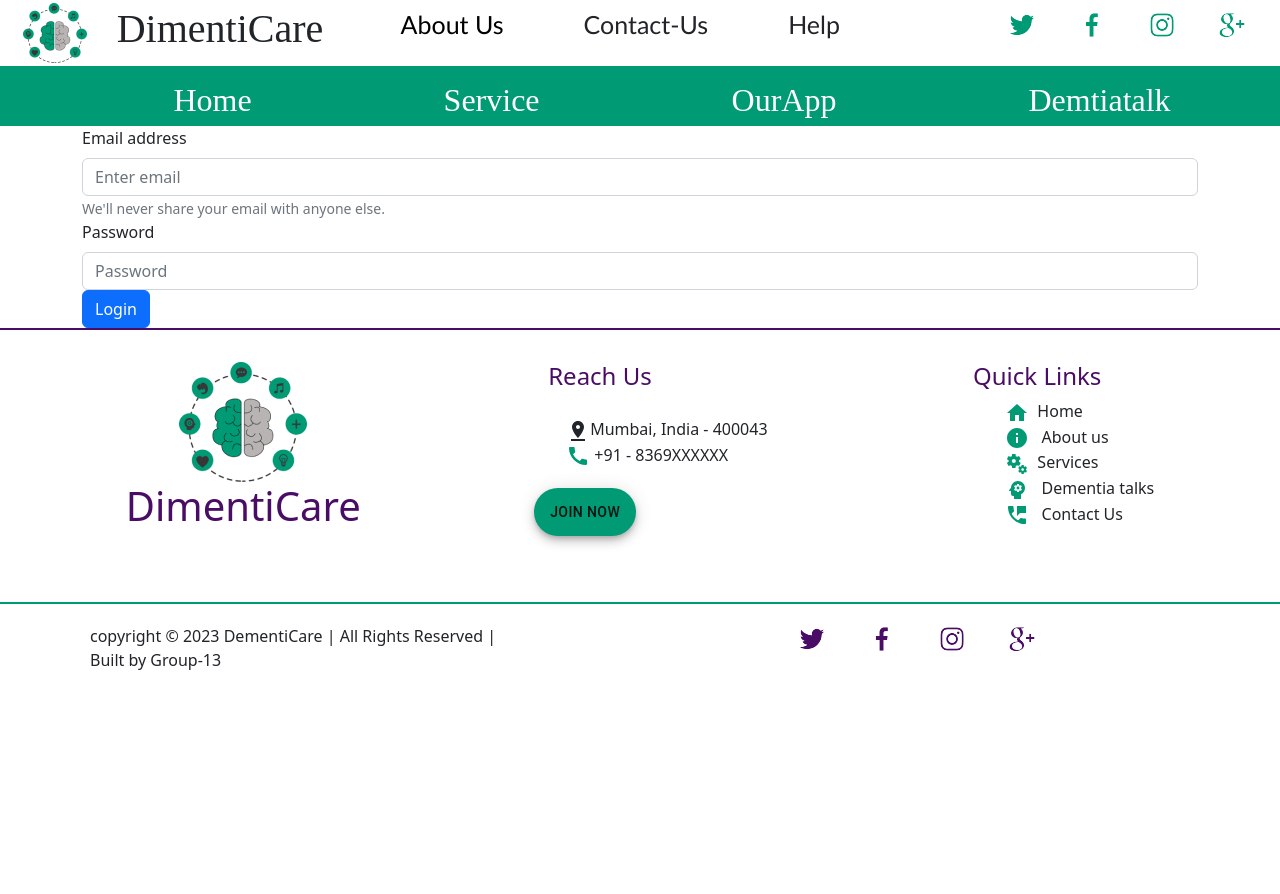
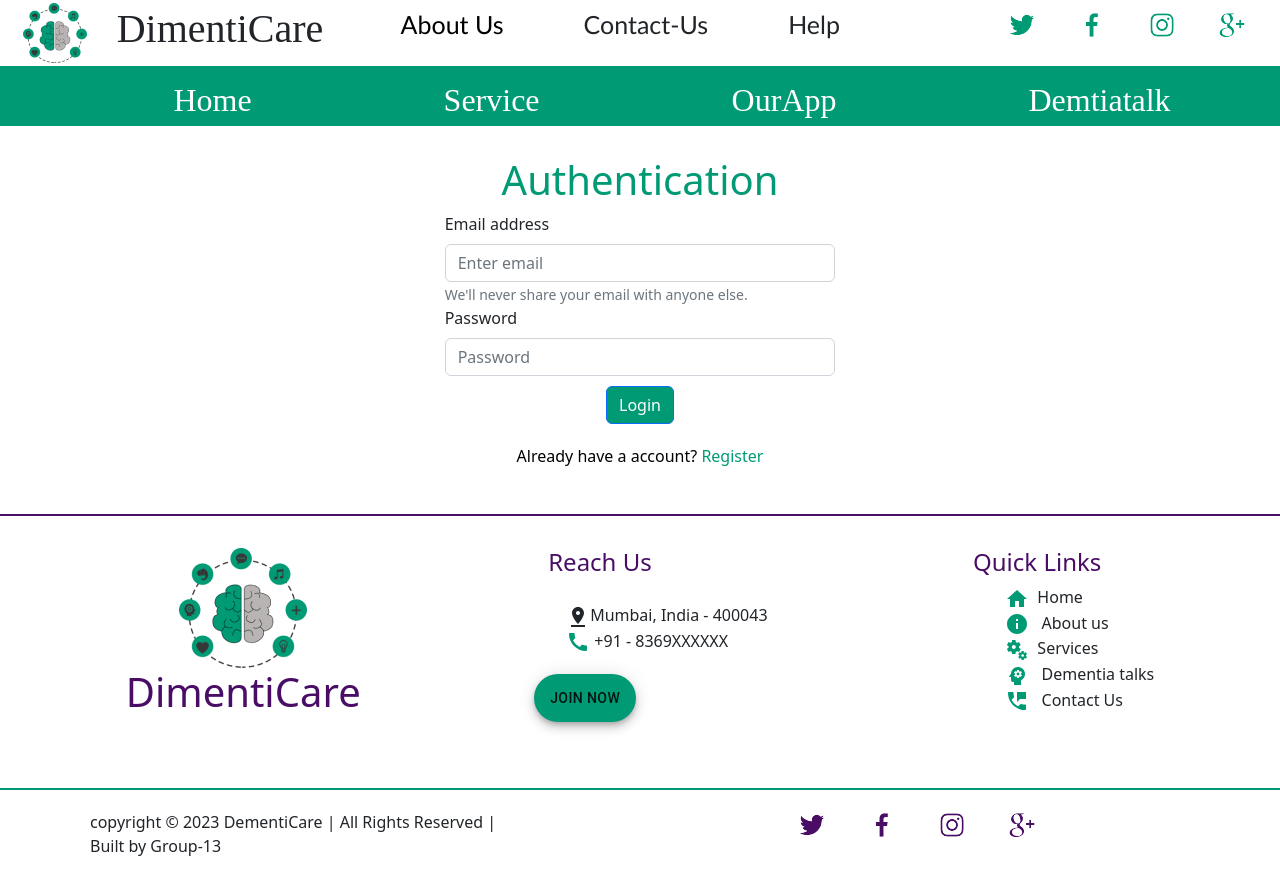
Before and after one commit to Group-ZHAP/DementiaCare-Web-app, a React (Create React App) app: page /Login in a window 1280 px wide. Before the commit the page ends 800 px from the top, so only its background shows below. Built offline with nearby package versions, Linux system fonts and the light colour scheme; the HTML template or start-up script is replaced by a standard one.

Commit message:
loginDesing

```diff
--- a/src/Auth/Login.js
+++ b/src/Auth/Login.js
@@ -1,6 +1,7 @@
 import React, { useState } from "react";
-import { Form, Button, Container } from "react-bootstrap";
+import { Form, Button, Col, Row } from "react-bootstrap";
 import { Alert } from "react-bootstrap";
+import { Link } from "react-router-dom";
 export default function Login() {
   const [email, setEmail] = useState("");
   const [password, setPassword] = useState("");
@@ -28,12 +29,18 @@ export default function Login() {
         }
       })
       .catch((error) => {
-        console.error("Error:", error);
+        // console.error("Error:", error);
       });
   };
 
   return (
-    <Container>
+    <div style={{ padding: "30px" }}>
+      <center>
+        {" "}
+        <h1 style={{ color: "#009A75" }}>Authentication</h1>
+      </center>
+      <Row>
+        <Col md={6} md={{ span: 4, offset: 4 }}>
           <Form onSubmit={handleSubmit}>
             <Form.Group controlId="formBasicEmail">
               <Form.Label>Email address</Form.Label>
@@ -56,16 +63,39 @@ export default function Login() {
                 placeholder="Password"
               />
             </Form.Group>
-        <Button variant="primary" type="submit">
+            <div style={{ padding: "10px", textAlign: "center" }}>
+              <Button style={{ background: "#009A75" }} type="submit">
                 Login
               </Button>
+            </div>
           </Form>
+        </Col>
+      </Row>
       {showAlert && (
         <Alert variant="danger" onClose={() => setShowAlert(false)} dismissible>
           <Alert.Heading>Error</Alert.Heading>
           <p>{alertMessage}</p>
         </Alert>
       )}
-    </Container>
+
+      <p
+        style={{
+          textAlign: "center",
+          paddingTop: "10px",
+        }}
+      >
+        <Link
+          to="/Register"
+          style={{
+            color: "black",
+            textDecoration: "none",
+            textAlign: "center",
+          }}
+        >
+          Already have a account?{" "}
+          <span style={{ color: "#009A75" }}>Register</span>
+        </Link>
+      </p>
+    </div>
   );
 }
```
Lines whose indentation alone changed are shown as unchanged.
